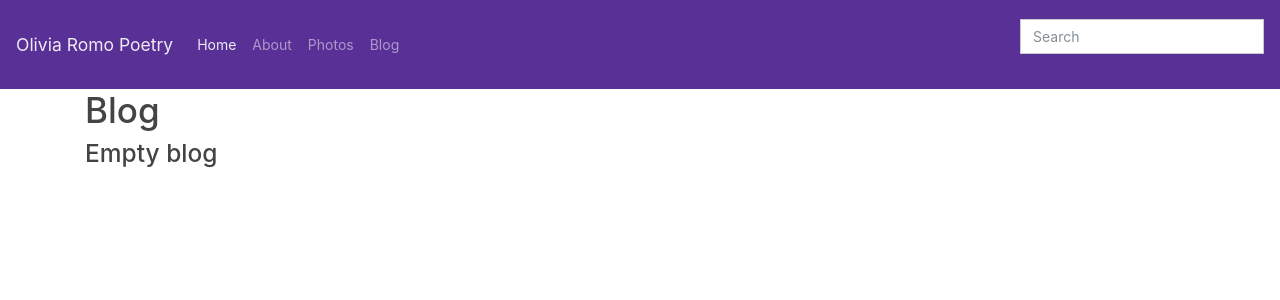
After one commit to CeliaPacheco/OliviaSite, a Flask app: template app/templates/blog.html in a window 1280 px wide. The commit adds this page. Shown: the top 300 px of the page. Run offline with Flask 2, Linux system fonts and the light colour scheme; the template is opened without the code that fills it, so the values that code supplies are empty; some libraries are stand-ins or nearby versions.

Commit message:
Began working on templates

```diff
--- a/app/app.py
+++ b/app/app.py
@@ -135,7 +135,21 @@ def login_required(fn):
         return redirect(url_for('login', next=request.path))
     return inner
 
-@app.route('/login/', methods=['GET', 'POST'])
+@app.route('/')
+@app.route('/home')
+def home():
+    return render_template('home.html')
+
+@app.route('/about')
+def about():
+    return render_template('about.html', title='About')
+
+def main():
+    database.create_tables([Entry, FTSEntry])
+    app.run(debug=True)
+
+
+@app.route('/login', methods=['GET', 'POST'])
 def login():
     next_url = request.args.get('next') or request.form.get('next')
     if request.method == 'POST' and request.form.get('password'):
@@ -149,29 +163,29 @@ def login():
             flash('Incorrect password.', 'danger')
     return render_template('login.html', next_url=next_url)
 
-@app.route('/logout/', methods=['GET', 'POST'])
+@app.route('/logout', methods=['GET', 'POST'])
 def logout():
     if request.method == 'POST':
         session.clear()
         return redirect(url_for('login'))
     return render_template('logout.html')
 
-@app.route('/blog/')
+@app.route('/blog')
 def blog():
     search_query = request.args.get('q')
     if search_query:
         query = Entry.search(search_query)
     else:
         query = Entry.public().order_by(Entry.timestamp.desc())
-    return object_list('blog.html', query, search=search_query)
+    return object_list('blog.html', query, search=search_query, title='Blog')
 
-@app.route('/drafts/')
+@app.route('/drafts')
 @login_required
 def drafts():
     query = Entry.drafts().order_by(Entry.timestamp.desc())
     return object_list('blog.html', query)
 
-@app.route('/create/', methods=['GET', 'POST'])
+@app.route('/create', methods=['GET', 'POST'])
 @login_required
 def create():
     if request.method == 'POST':
@@ -220,18 +234,5 @@ def edit():
     return render_template('edit.html')
 
 
-@app.route("/")
-@app.route("/home")
-def home():
-    return render_template('home.html')
-
-@app.route("/about")
-def about():
-    return render_template('about.html', title='About')
-
-def main():
-    database.create_tables([Entry, FTSEntry])
-    app.run(debug=True)
-
 if __name__ == '__main__':
     main()
--- /dev/null
+++ b/app/templates/blog.html
@@ -0,0 +1,19 @@
+{% extends "layout.html" %}
+
+{% block content %}
+<h1> Blog </h1>
+{% if object_list %}
+{% for entry in object_list %}
+<h3>
+<a href="{% if entry.published %}{{ url_for('detail', slug=entry.slug) }}{% else %}{{ url_for('edit', slug=entry.slug) }}{% endif %}">
+	{{ entry.title }}
+</a>
+</h3>
+<p>Created {{ entry.timestamp.strftime('%m/%d/%Y at %G:%I%p') }} </p>
+{% endfor %}
+{% include "includes/pagination.html" %}
+{% else %}
+<h3> Empty blog </h3>
+{% endif %}
+
+{% endblock %}
--- /dev/null
+++ b/app/templates/entry.html
@@ -0,0 +1 @@
+{% extends "layout.html" %}
--- a/app/templates/layout.html
+++ b/app/templates/layout.html
@@ -21,7 +21,7 @@
   <body>
     <!-- Navbar -->
      <nav class="navbar navbar-expand-lg navbar-dark bg-primary sticky-top">
-     <a class="navbar-brand" href="#">Olivia Romo Poetry</a>
+	     <a class="navbar-brand" href="{{ url_for('home') }}">Olivia Romo Poetry</a>
      <button class="navbar-toggler" type="button" data-toggle="collapse" data-target="#navbarColor01" aria-controls="navbarColor01" aria-expanded="false" aria-label="Toggle navigation">
         <span class="navbar-toggler-icon"></span>
      </button>
@@ -37,7 +37,25 @@
           <li class="nav-item">
             <a class="nav-link" href="#">Photos</a>
           </li>
+	  <li class="nav-item">
+		  <a class="nav-link" href="{{ url_for('blog') }}">Blog</a>
+	  </li>
+	  {% if session.logged_in %}
+	  <li><a href="{{ url_for('drafts') }}">Drafts</a>
+	  </li>
+	  <li><a href="{{ url_for('create') }}">Create Entry</a>
+	  </li>
+	  <li><a href="{{ url_for('logout') }}">Log out</a>
+	  </li>
+	  {% endif %}
         </ul>
+	{% block search_bar %}
+		<form action="{{ url_for('blog') }}" class="navbar-form navbar-right" id="search-form" method="get" role="search">
+			<div class="form-group">
+				<input class="form-control" name="q" placeholder="Search" type="text" value="{% if search %}{{ search }}{% endif %}">
+			</div>
+		</form>
+	{% endblock %}
       </div>
     </nav>
 
```
Also changed, not shown: app/templates/detail.html (added, +7 -0 lines), app/templates/includes/pagination.html (added, +14 -0 lines).
